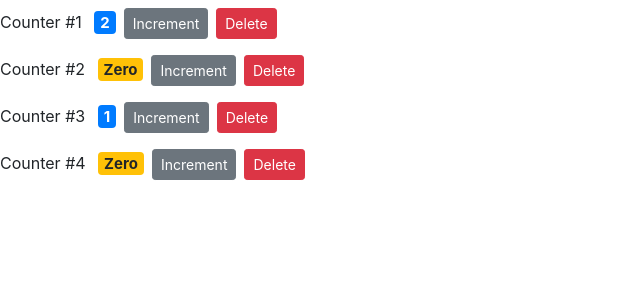
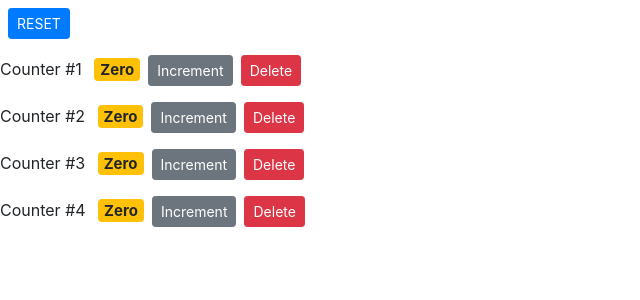
Before and after one commit to itarozzi/react-counters, a React (Create React App) app: page / in a window 1280 px wide. Shown: the top 300 px of the page, without its empty margins (0-640 px from the left). Built offline with nearby package versions, Linux system fonts and the light colour scheme.

Commit message:
gestione del reset e incremento counter  in in classe contenitore

```diff
--- a/src/components/counter.jsx
+++ b/src/components/counter.jsx
@@ -41,26 +41,27 @@
     */
 
 
-    handleIncrement = () => {
+    // handleIncrement = () => {
 
-        //NOTE : sintassi davvero astrusa!
+    //     //NOTE : sintassi davvero astrusa!
 
-        // Qui non ho accesso a this !!!!
-        console.log("Increment clicked", this)
+    //     // Qui non ho accesso a this !!!!
+    //     console.log("Increment clicked", this)
 
-        // NOTE: non posso incrementare direttamente, devo usare setState :(
-        // this.state.count++;
+    //     // NOTE: non posso incrementare direttamente, devo usare setState :(
+    //     // this.state.count++;
 
-        this.setState( { value: this.state.value+1});
+    //     this.setState( { value: this.state.value+1});
 
-    }
+    // }
 
 
+    /* ora incremento nel contenitore */
     // handler con parametro, che pero' deve essere usato in maniera particolare nel render
-    handleIncrementWithParam = product => {
-        console.log("Increment clicked", product)
-        this.setState( { value: this.state.value+1});
-    }
+    // handleIncrementWithParam = product => {
+    //     console.log("Increment clicked", product)
+    //     this.setState( { value: this.state.value+1});
+    // }
 
 
     render() {
@@ -71,6 +72,9 @@
         // restituire sempre un elemento altrimenti babel non sa quale generare
         return (
         <div>
+
+
+
             {/* NOTE: anche qui non proprio immediata - passo il titolo come children dell'oggetto*/}
             {this.props.children}
 
@@ -86,7 +90,9 @@
             {/* <button onClick={this.handleIncrement} className="btn btn-secondary btn-sm"> Increment</button> */}
 
              {/* NOTE: altra sintassi davvero strana per poter chiamare funzioni con parametri  */}
-            <button onClick={() => this.handleIncrementWithParam(this.state.product)}
+
+             {/* NOTE: non incremento il counter direttamente qui, perche' non verrebbe aggiornato, ma lo faccio nel contenitore */}
+            <button onClick={() => this.props.onIncrement(this.props.counter)}
              className="btn btn-secondary btn-sm">
                 Increment
             </button>
@@ -106,7 +112,7 @@
 
     getBadgeClass() {
         let classes = "badge m-2 badge-";
-        classes += this.state.value === 0 ? "warning" : "primary";
+        classes += this.props.counter.value === 0 ? "warning" : "primary";
         return classes;
     }
 
@@ -115,7 +121,7 @@
         // oppure:
 
 
-        const {value: count} = this.state;
+        const {value: count} = this.props.counter;
 
         // Posso anche usare html dentro al js:
         //return count === 0 ? <h2>Zero</h2> : count;
--- a/src/components/counters.jsx
+++ b/src/components/counters.jsx
@@ -4,12 +4,39 @@
 class Counters extends Component {
     state = {
         counters: [
-            {id: 1, value: 2},
+            {id: 1, value: 0},
             {id: 2, value: 0},
-            {id: 3, value: 1},
+            {id: 3, value: 0},
             {id: 4, value: 0},
         ]
     }
+
+
+    handleIncrement = counter => {
+        console.log("incremement: ", counter)
+
+        // NOTE: anche qui devo fare una copia dell'array perche' non posso modificare lo state!!! che barba
+        //  e devo andanrmi a prendere l'elemento e copiarlo per cambiargli valore
+        const counters = [...this.state.counters];
+        const index = counters.indexOf(counter);
+        counters[index] = {...counter};
+        counters[index].value++;
+        this.setState({counters});
+
+
+
+    }
+
+    handleReset = () => {
+        // NOTE: questa cosa di non poter modificare direttamente non e' il massimo
+        // non posso modificare direttamente state quindi devo creare una copia dell'array
+        const newcounters =this.state.counters.map (c => {
+            c.value = 0;
+            return c;
+        })
+        this.setState({newcounters})
+    };
+
 
     handleDelete = (counterId) => {
         console.log("Event delete called", counterId)
@@ -21,6 +48,11 @@
     render() {
         return (
             <div>
+
+                <button
+                className="btn btn-primary btn-sm m-2"
+                onClick={this.handleReset}>RESET</button>
+
                 {/* NOTE: gia' visto negli esempi della lista, ma questo mapping non e' immediato */}
                 {this.state.counters.map(counter =>
 
@@ -29,7 +61,7 @@
                     // <Counter key={counter.id}  id={counter.id} value={counter.value} selected onDelete={this.handleDelete} >
 
                     // inoltre conviene passare tutto l'oggetto!!!
-                    <Counter key={counter.id}  counter={counter} onDelete={this.handleDelete} >
+                    <Counter key={counter.id}  counter={counter} onDelete={this.handleDelete} onIncrement={this.handleIncrement} >
                         <span >Counter #{counter.id} </span>
                     </Counter>)}
             </div>
```
